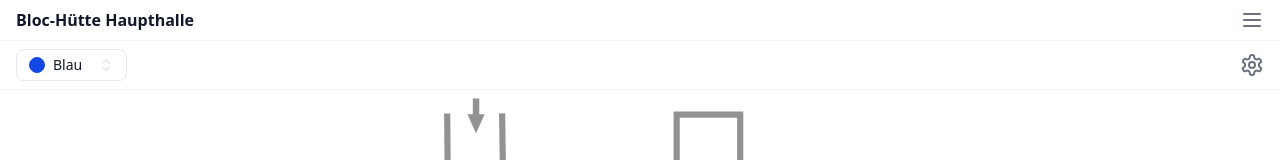
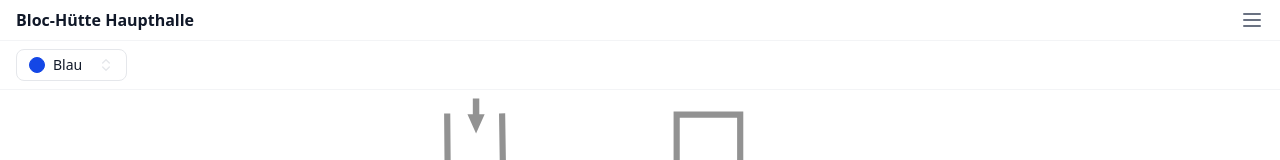
Before and after one commit to steschwa/tickboard, a React (Vite) app: page / in a window 1280 px wide. Shown: the top 160 px of the page. Built offline with nearby package versions, Linux system fonts and the light colour scheme.

Commit message:
refactor: remove settings icon

```diff
--- a/src/components/select/Select.tsx
+++ b/src/components/select/Select.tsx
@@ -27,7 +27,7 @@ type TriggerProps = {
 }
 function Trigger(props: TriggerProps) {
     return (
-        <SelectPrimitive.Trigger className="px-3 flex items-center gap-x-4 h-8 border border-gray-200 rounded-lg focus:outline-none">
+        <SelectPrimitive.Trigger className="px-3 flex items-center gap-x-4 justify-between h-8 border border-gray-200 rounded-lg focus:outline-none">
             <SelectPrimitive.Value
                 placeholder={props.placeholder}
                 className="text-gray-900 text-sm font-normal">
--- a/src/components/toolbar/Toolbar.tsx
+++ b/src/components/toolbar/Toolbar.tsx
@@ -1,14 +1,9 @@
 import { HalleLevelSelect } from "@/components/halle-level-select/HalleLevelSelect"
-import { SettingsIcon } from "lucide-react"
 
 export function Toolbar() {
     return (
-        <div className="border-b border-gray-100 flex items-center justify-between px-4 py-2 gap-x-3">
+        <div className="border-b border-gray-100 flex px-4 py-2">
             <HalleLevelSelect />
-
-            <button type="button" className="text-gray-500 focus:outline-none">
-                <SettingsIcon className="size-6" />
-            </button>
         </div>
     )
 }
```
